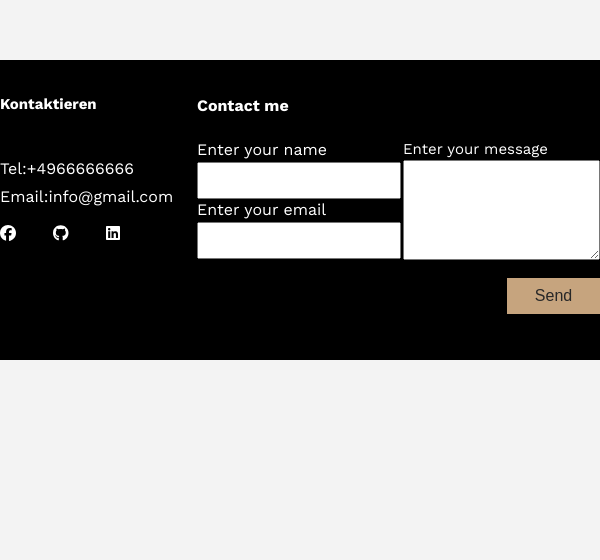
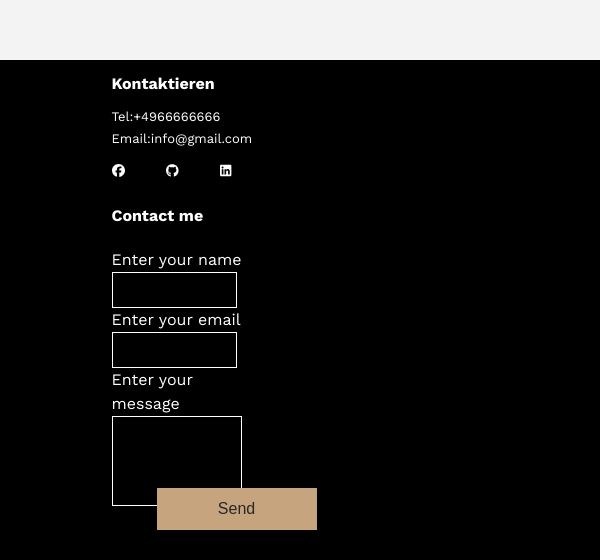
Before and after one commit to NagIbrahim/A-Profile, a React (Create React App) app: page /message in a window 600 px wide. Shown: the part 1040-1600 px from the top of the page. Before the commit the page ends 1400 px from the top, so only its background shows below. Built offline with nearby package versions, Linux system fonts and the light colour scheme.

Commit message:
media query of footer is  done

```diff
--- a/src/components/footer.css
+++ b/src/components/footer.css
@@ -1,7 +1,6 @@
 #f{
 
   width:100%;
-  /*height:363px;*/
   height:300px;
   margin-top:300px;
   display: flex;
@@ -10,6 +9,7 @@
   background-color: black;
   color:white;
   text-align: center;
+
 }
 
 /*--------footer -left-part--------------------------------------*/
@@ -21,7 +21,7 @@
     flex-direction: column;
     justify-content: center;
     text-align: left;
-    /*border:2px solid white;*/
+
 }
 
 #left-text{
@@ -48,8 +48,8 @@ h4{
 .form-container {
   width: 415px;
   height: 233px;
-  background-color: black;
-  border-radius: 10px;
+  /*border: 5px solid white;*/
+
 }
 
 #form-header {
@@ -60,11 +60,13 @@ h4{
 
 .form {
   display: flex;
+
 }
 
 #form-content{
   display:flex;
   justify-content: space-between;
+
 }
 
 #form-row {
@@ -78,19 +80,27 @@ h4{
   width: 187px;
   height:58px;
   text-align: left;
+
 }
 
 .input-field{
   font-size: 15px;
-  padding:14px 1px 2px 0px
+  padding:14px 1px 2px 0px;
+  background-color: black;
+  border:1px solid white
 
 }
 
 #message {
   height: 100px;
   width:197px;
-  font-size: 15px;
+  font-size: 16px;
+  background-color: black;
   text-align: left;
+
+}
+ #message  textarea{
+  border:1px solid white;
 }
 
 #send-button {
@@ -108,3 +118,121 @@ h4{
 #send-button:hover {
   background-color:#9e8a74;
 }
+
+
+/*media query*/
+@media only screen and (max-width:800px) and (min-width:600px) {
+
+  #f-left{
+    width:250px
+  }
+
+  h4{
+    font-size: 14px;
+  }
+
+  #left-text{
+    font-size: 13px;
+  }
+  .form-container {
+    width: 285px;
+    height:230px;
+  }
+
+  #form-header {
+    font-size: 14px;
+  }
+  #form-content {
+  width:285px;
+}
+
+  #message {
+    width: 130px;
+    font-size: 13px;
+
+  }
+
+  .form-left {
+    width: 130px;
+    }
+    .f-label{
+      font-size: 13px;
+    }
+.input-field {
+
+ width:125px;
+ font-size: 13px;;
+}
+
+#send-button{
+  margin-left: 180px;
+}
+
+
+}
+
+@media only screen and (max-width:600px) {
+
+  #f{
+    height: 500px;
+    flex-direction: column;
+    justify-content: flex-start;
+  }
+  #f-left{
+    width:377px;
+    height: 150px;
+  }
+
+  #form-content{
+    flex-direction: column;
+  }
+
+  .form-container{
+    width:377px;
+    height: 370px;
+
+  }
+
+  #left-text {
+    margin-bottom: 10px;
+  }
+
+  h4{
+    font-size: 16px;
+    margin-bottom: 10px;
+
+  }
+
+  #form-header {
+    font-size: 16px;
+
+  }
+
+  #message {
+    text-align: left;
+    font-size: 16px;
+  }
+
+  #message textarea{
+
+    height: 90px;
+  }
+    .f-label{
+      font-size: 16px;
+    }
+.input-field {
+ font-size: 16px;;
+}
+
+#send-button{
+  width: 160px;
+  height: 42px;
+  margin-left: -127px;
+}
+
+}
+
+
+/*svg:not(:root).svg-inline--fa, svg:not(:host).svg-inline--fa{
+  font-size: 18px;
+}*/
```
